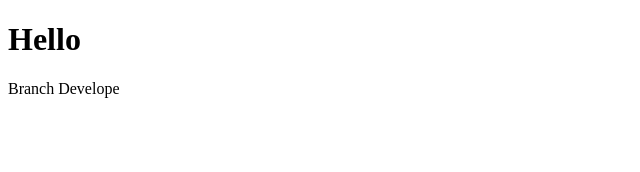
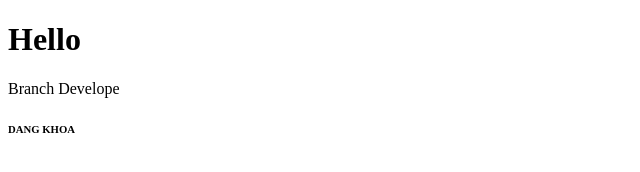
Before and after one commit to namtpce170126/ChuNhat, a plain HTML site: page index.html in a window 1280 px wide. Shown: the full height of the page, 0-640 px from the left. Drawn offline with Linux system fonts and the light colour scheme.

Commit message:
Add new h6 tag

```diff
--- a/index.html
+++ b/index.html
@@ -8,5 +8,6 @@
 <body>
     <h1>Hello</h1>
     <p>Branch Develope</p>
+    <h6>DANG KHOA</h6>
 </body>
 </html>
```
